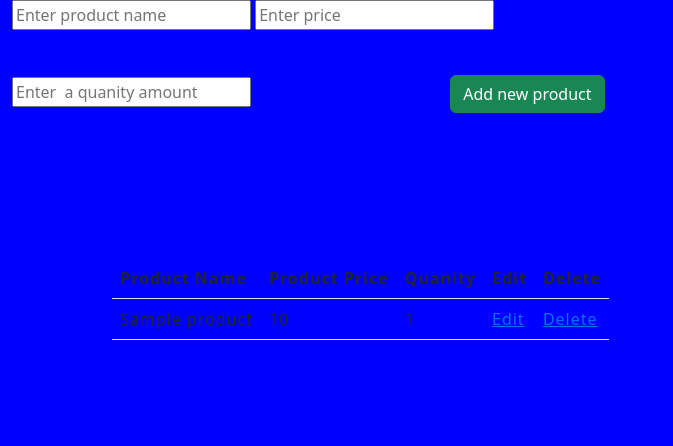
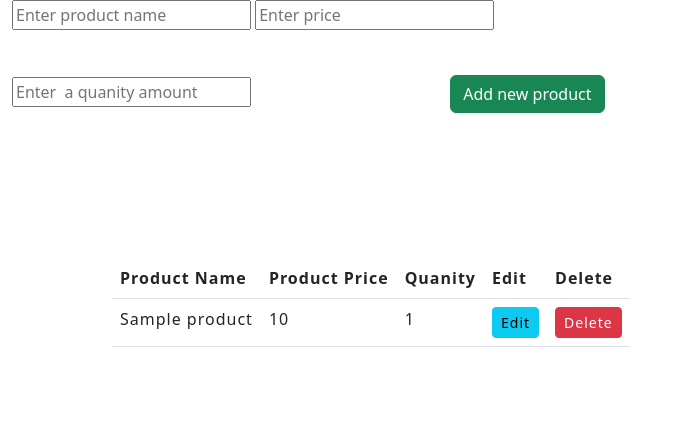
Before and after one commit to B1r2a3d4l5y/inventroy_with_php, a PHP site: page / in a window 1280 px wide. Shown: the top 446 px of the page, without its empty margins (0-673 px from the left). Run offline with PHP 8.4, Linux system fonts and the light colour scheme; tables that the repository leaves empty hold one stand-in row (values such as "Sample post"); data that the repository does not hold is empty.

Commit message:
Add files via upload

```diff
--- a/css/front_page.css
+++ b/css/front_page.css
@@ -6,19 +6,14 @@
     height: 50vh;
 }
 body {
-    background-color: blue
+    background-color: white;
 }
+
 .add {
     display: inline-block;
     position: relative;
     margin: 45px;
     left: 150px ;
-}
-.viewBtn {
-    display: inline-block;
-    position: absolute;
-
-
 }
 
 
--- a/index.php
+++ b/index.php
@@ -46,9 +46,10 @@
                             echo "<td>" . $row["product_name"] . "</td>";
                             echo "<td>". $row["product_price"] . "</td>";
                             echo "<td>". $row["quanity"] . "</td>";
-                            echo "<td><a href='edit' role='button' class=' edit btn-info btn-sm '>Edit</a>" .$row["edit"] . "</td>";
-                            echo "<td><a hrf='delete' role='button' class=''delete btn btn-danger btn-sm'>Delete</a>".  $row["delete"] . "</td>";
-                            echo "</tr>";
+                            echo "<td>
+                            <a class='edit btn btn-info btn-sm' href='edit'>Edit</a></td>";
+                            echo "<td><a class='delete btn btn-danger btn-sm'>Delete</a>" . "</td>";
+
 
 
 
```
